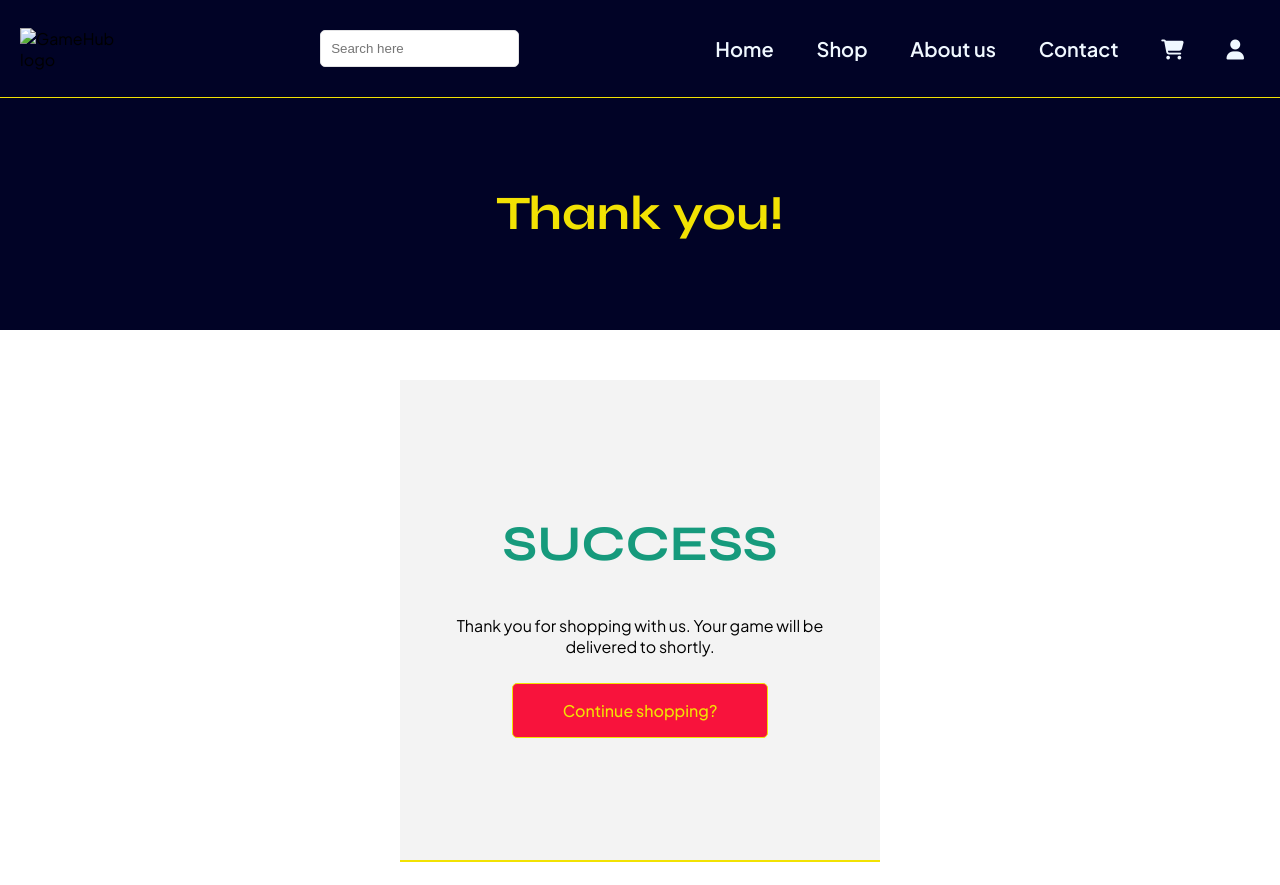
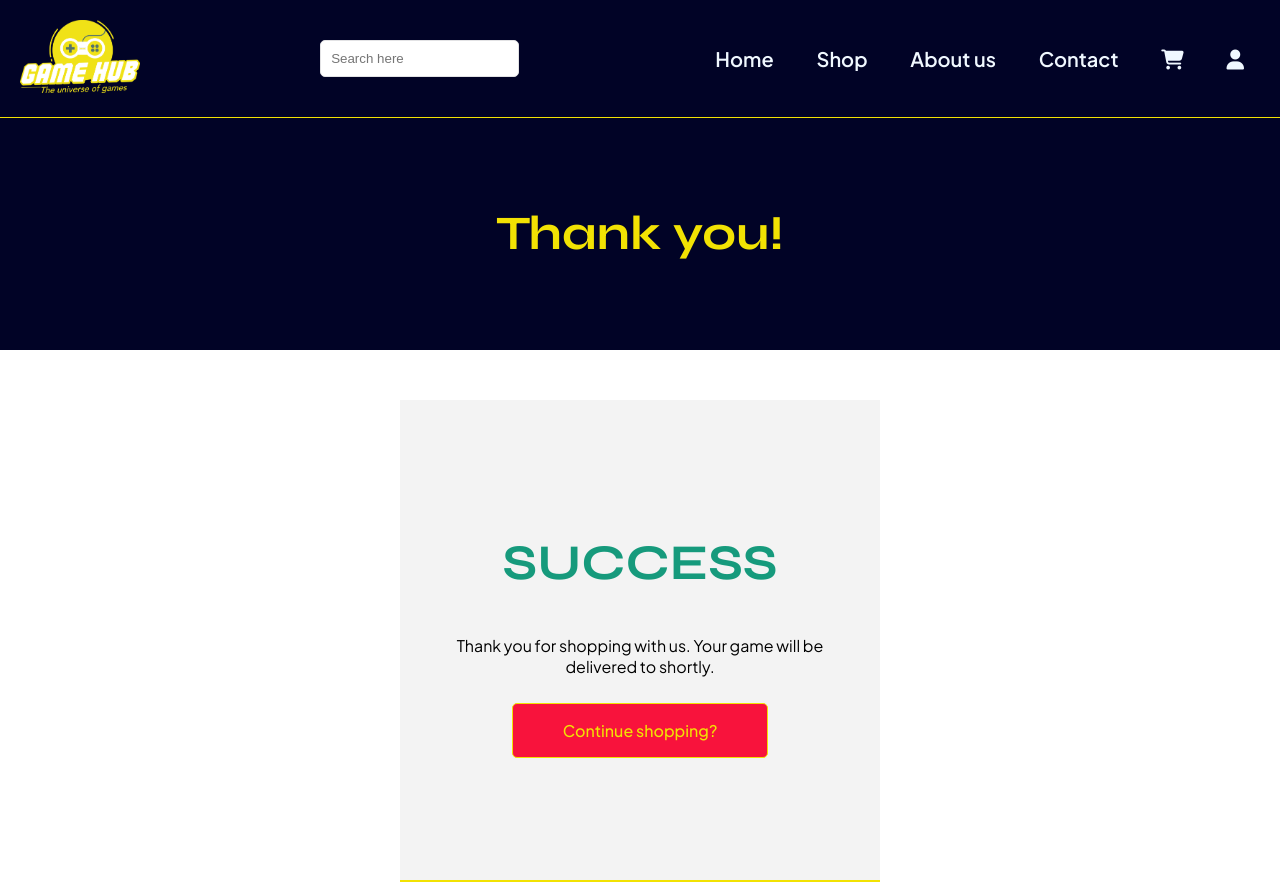
Before and after one commit to Kevokamau/HTML_CSS, a plain HTML site: page thanks.html in a window 1280 px wide. Shown: the top 885 px of the page. Drawn offline with Linux system fonts and the light colour scheme.

Commit message:
fixed the logo link

```diff
--- a/thanks.html
+++ b/thanks.html
@@ -15,11 +15,10 @@
 
         <div class=" menu-container">
 
-            <img class="logo" src="/images/GameHub logo - my edit.svg" alt="GameHub logo">
-            <!-- <a href="#" ><img class="logo" src="/images/GameHub logo - my edit.svg" alt="GameHub logo"></a> -->
+          <a href="/index.html" ><img class="logo" src="/images/GameHub-logo-@2x.png" alt="GameHub logo"></a>
 
           <input type="search" class="search" placeholder="Search here">
-          <!-- <i class="fa-solid fa-magnifying-glass"></i> -->
+
             <input type="checkbox" id="menu-checkbox">
             <label for="menu-checkbox" class="hamburger-icon"> <i class="fa-sharp fa-solid fa-bars"></i></label>
           <nav class="nav">
```
Also changed, not shown: about.html (+1 -2 lines), cart.html (+1 -2 lines), checkout.html (+1 -2 lines), contact.html (+1 -2 lines), shop.html (+1 -2 lines).
